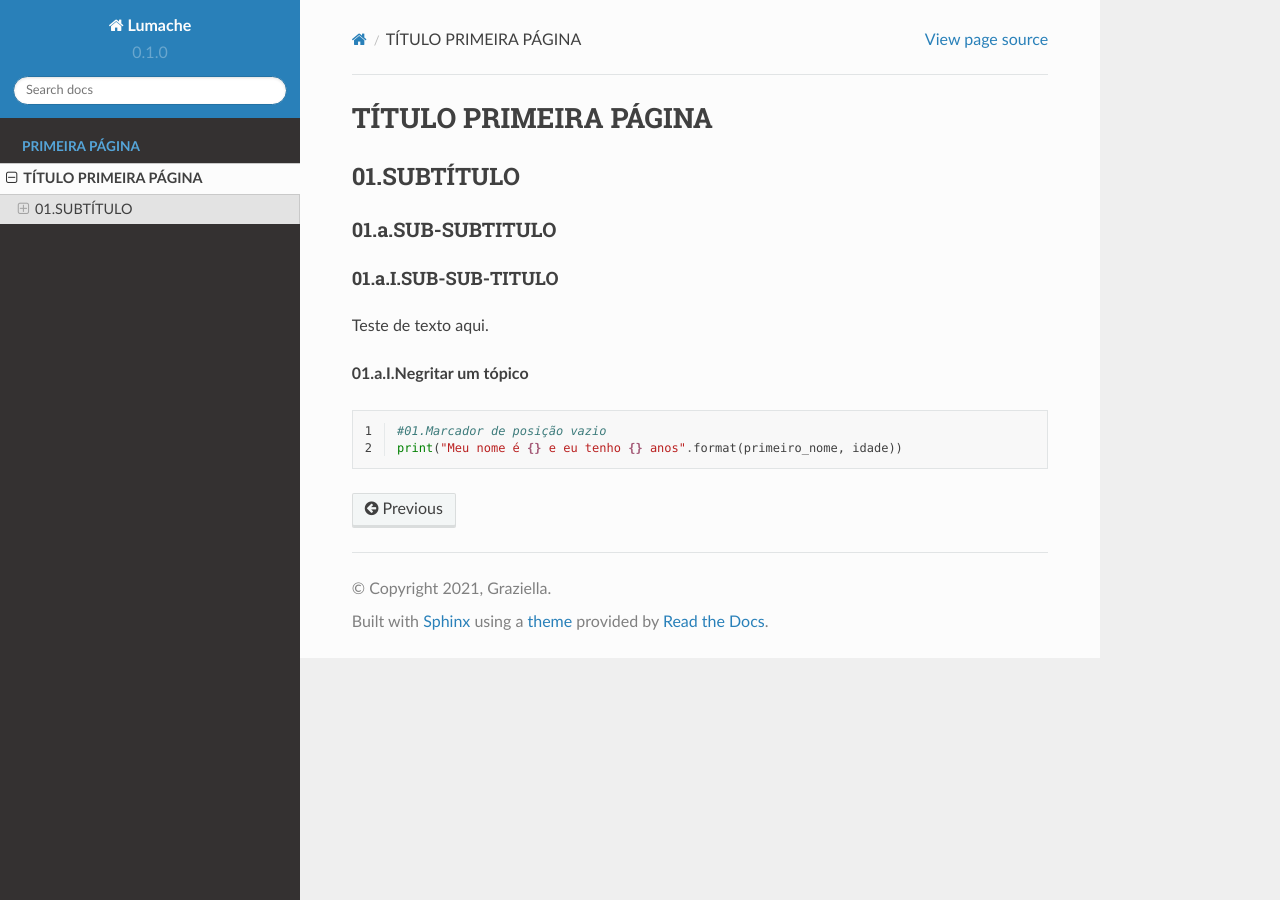
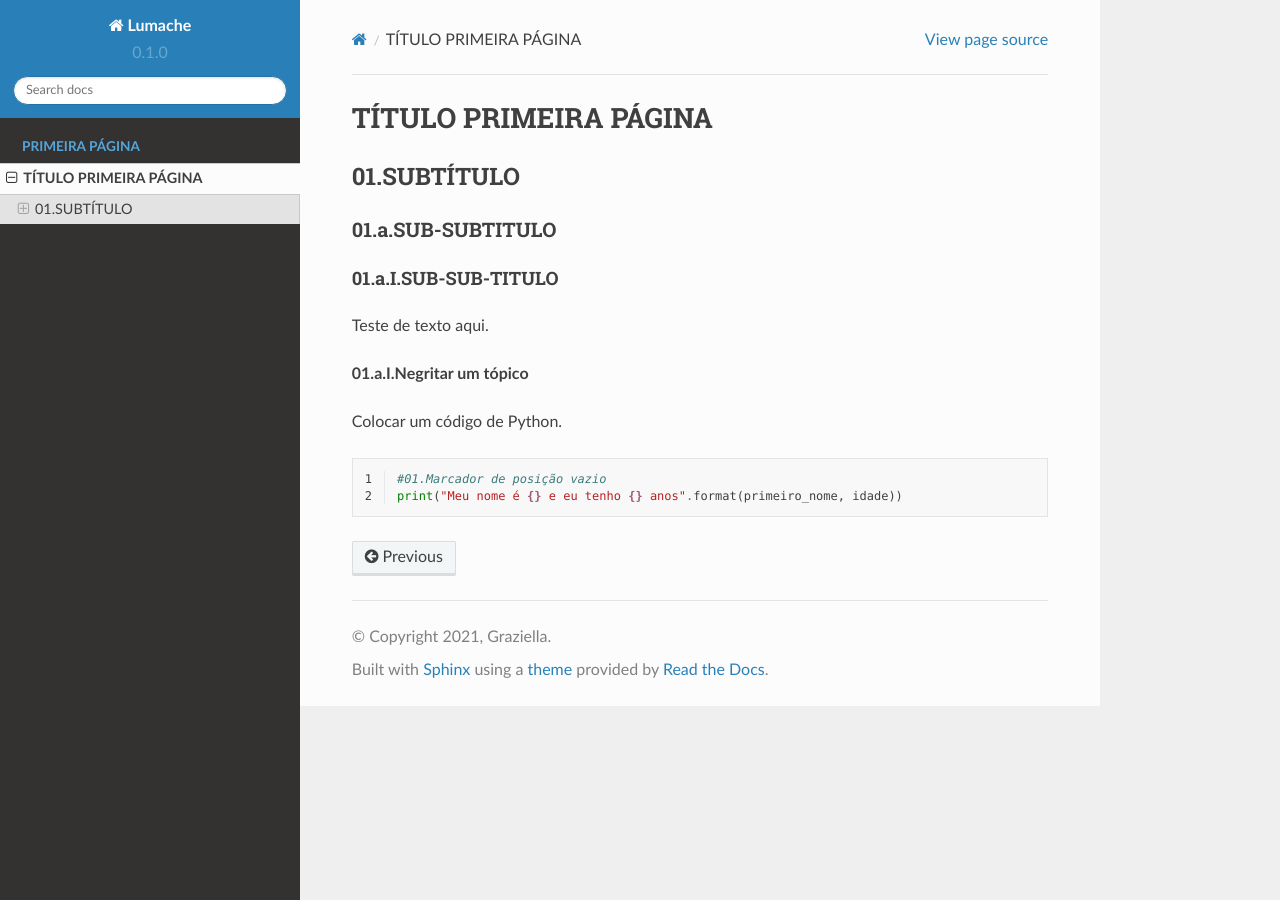
Before and after one commit to rafael-orbe-ai/RTD_TESTE, a Sphinx documentation site: the page built from docs/source/primeira_pagina.rst, in a window 1280 px wide. Built offline with Sphinx 7.4.7 and the Read the Docs theme 2.0.0, drawn with Linux system fonts in a browser that asks for light colours.

Commit message:
Update primeira_pagina.rst

```diff
--- a/docs/source/primeira_pagina.rst
+++ b/docs/source/primeira_pagina.rst
@@ -14,6 +14,8 @@ Teste de texto aqui.
 
 **01.a.I.Negritar um tópico**
 
+Colocar um código de Python.
+
 .. code-block:: python
    :linenos:
 
```
